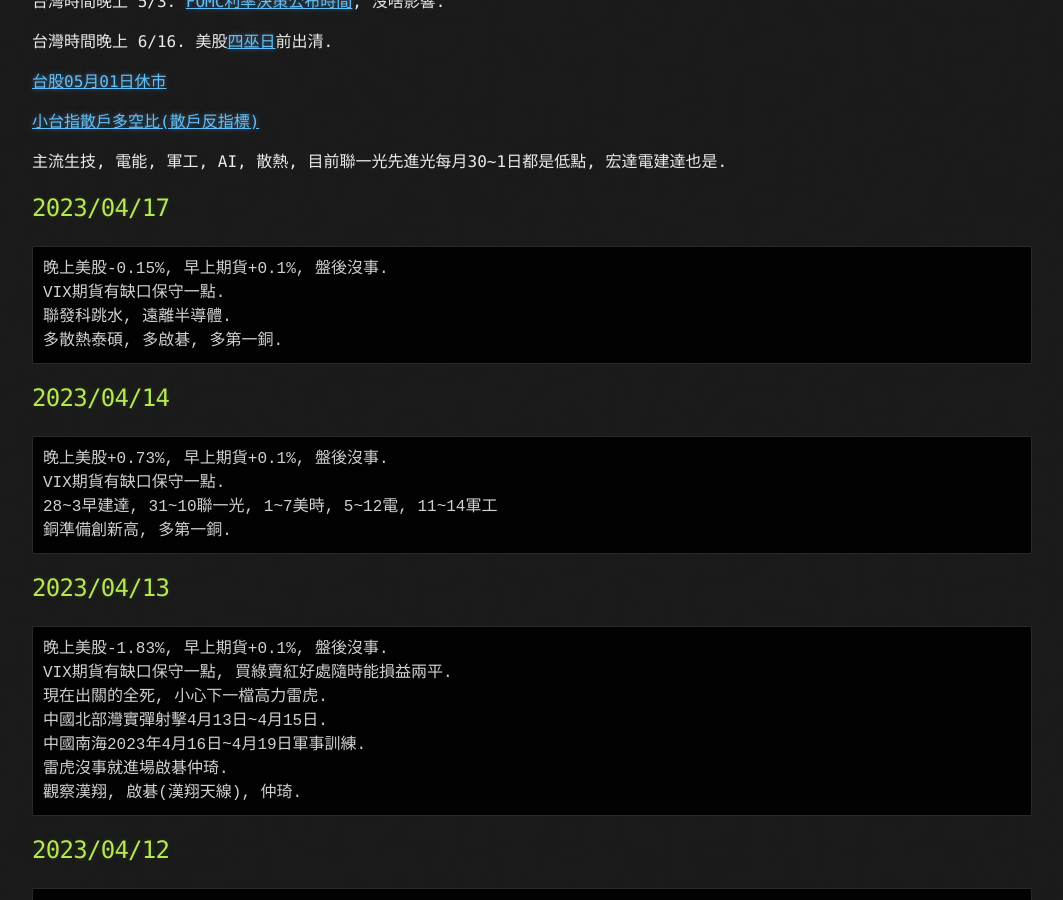
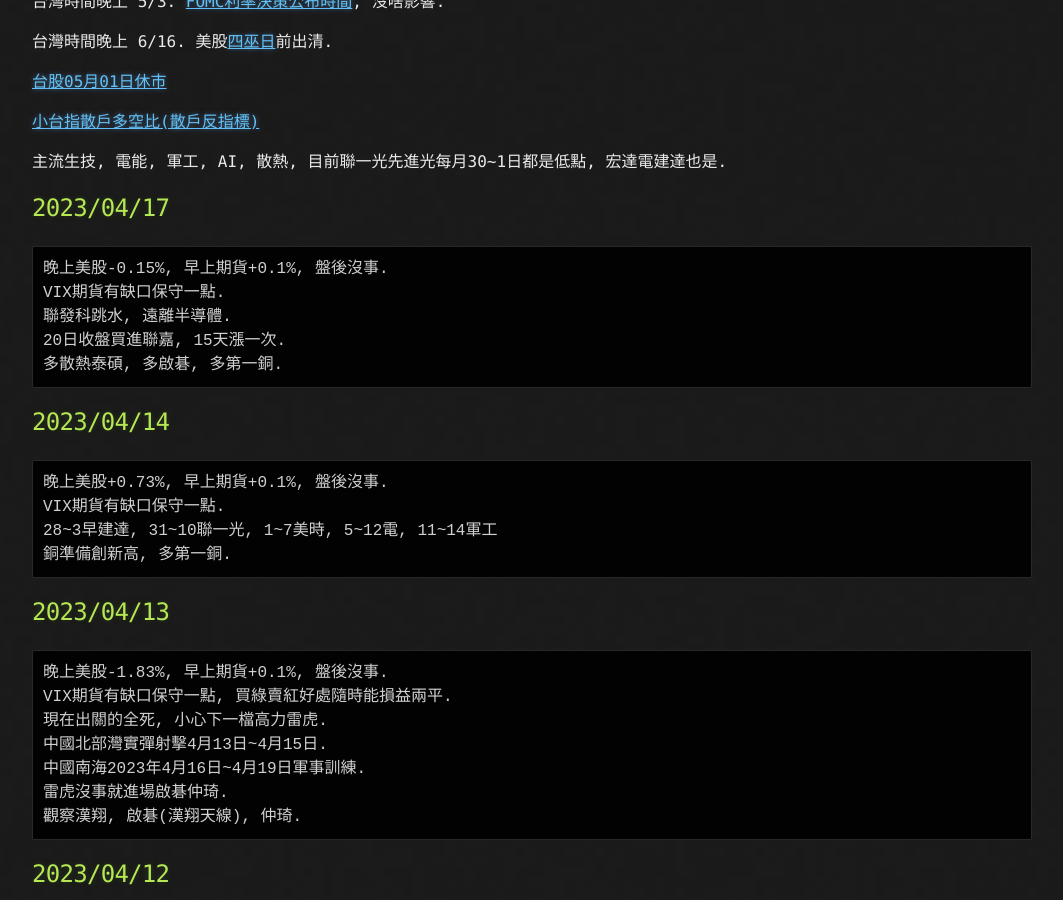
Before and after one commit to lepg5487/Stock_God, a Jekyll site: the page built from index.md, in a window 1280 px wide and 900 px high, scrolled down 388 px. Shown: the whole window, without its empty margins (108-1171 px from the left). Built offline with Jekyll 4.4.1, drawn with Linux system fonts in a browser that asks for light colours; our own code applies the rules of GitHub Pages for plain Markdown files.

Commit message:
Update index.md

````diff
--- a/index.md
+++ b/index.md
@@ -23,6 +23,7 @@ layout: testlayouts
 晚上美股-0.15%, 早上期貨+0.1%, 盤後沒事.
 VIX期貨有缺口保守一點.
 聯發科跳水, 遠離半導體.
+20日收盤買進聯嘉, 15天漲一次.
 多散熱泰碩, 多啟碁, 多第一銅.
 ```
 
````
